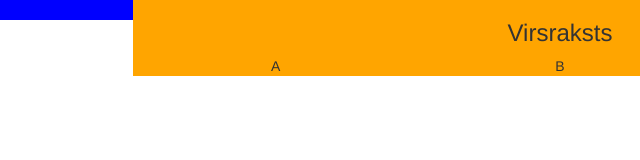
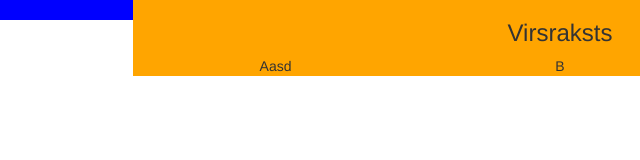
Before and after one commit to karlisabc/karlisabc.github.io, a plain HTML site: page index.html in a window 1280 px wide. Shown: the full height of the page, 80-720 px from the left. Drawn offline with Linux system fonts and the light colour scheme.

Commit message:
first comment

```diff
--- a/index.html
+++ b/index.html
@@ -23,7 +23,7 @@
 					<div class="col-md-12 title">
 						<h3>Virsraksts</h3>
 					</div>
-					<div class="col-md-4 article">A</div>
+					<div class="col-md-4 article">Aasd</div>
 					<div class="col-md-4 article">B</div>
 					<div class="col-md-4 article">C</div>
 				</div>
```
